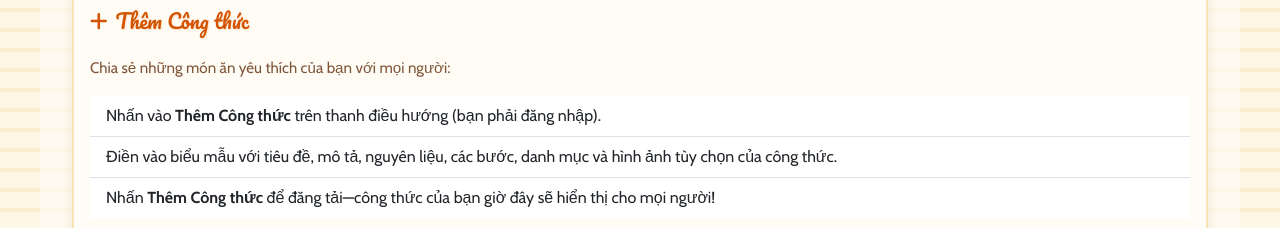
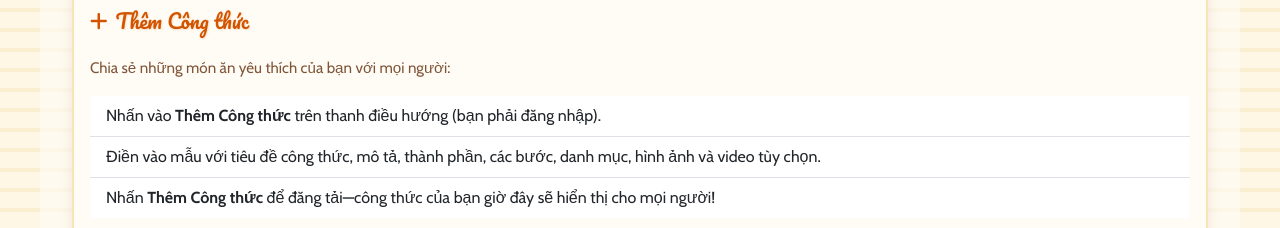
Before and after one commit to tungpham42/recipe, a React (Create React App) app: page /huong-dan in a window 1280 px wide. Shown: the part 1140-1368 px from the top of the page. Built offline with nearby package versions, Linux system fonts and the light colour scheme; no server answers.

Commit message:
Update Instructions.js

```diff
--- a/src/pages/Instructions.js
+++ b/src/pages/Instructions.js
@@ -59,7 +59,7 @@ const instructionsTranslations = {
         content: "Share your favorite dishes with the world:",
         list: [
           "Click <strong>Add Recipe</strong> in the navigation bar (you must be logged in).",
-          "Fill out the form with your recipe's title, description, ingredients, steps, category, and an optional image.",
+          "Fill out the form with your recipe's title, description, ingredients, steps, category, and optional image and video.",
           "Click <strong>Add Recipe</strong> to publish it—your recipe will now be visible to everyone!",
         ],
       },
@@ -135,7 +135,7 @@ const instructionsTranslations = {
         content: "Chia sẻ những món ăn yêu thích của bạn với mọi người:",
         list: [
           "Nhấn vào <strong>Thêm Công thức</strong> trên thanh điều hướng (bạn phải đăng nhập).",
-          "Điền vào biểu mẫu với tiêu đề, mô tả, nguyên liệu, các bước, danh mục và hình ảnh tùy chọn của công thức.",
+          "Điền vào mẫu với tiêu đề công thức, mô tả, thành phần, các bước, danh mục, hình ảnh và video tùy chọn.",
           "Nhấn <strong>Thêm Công thức</strong> để đăng tải—công thức của bạn giờ đây sẽ hiển thị cho mọi người!",
         ],
       },
```
